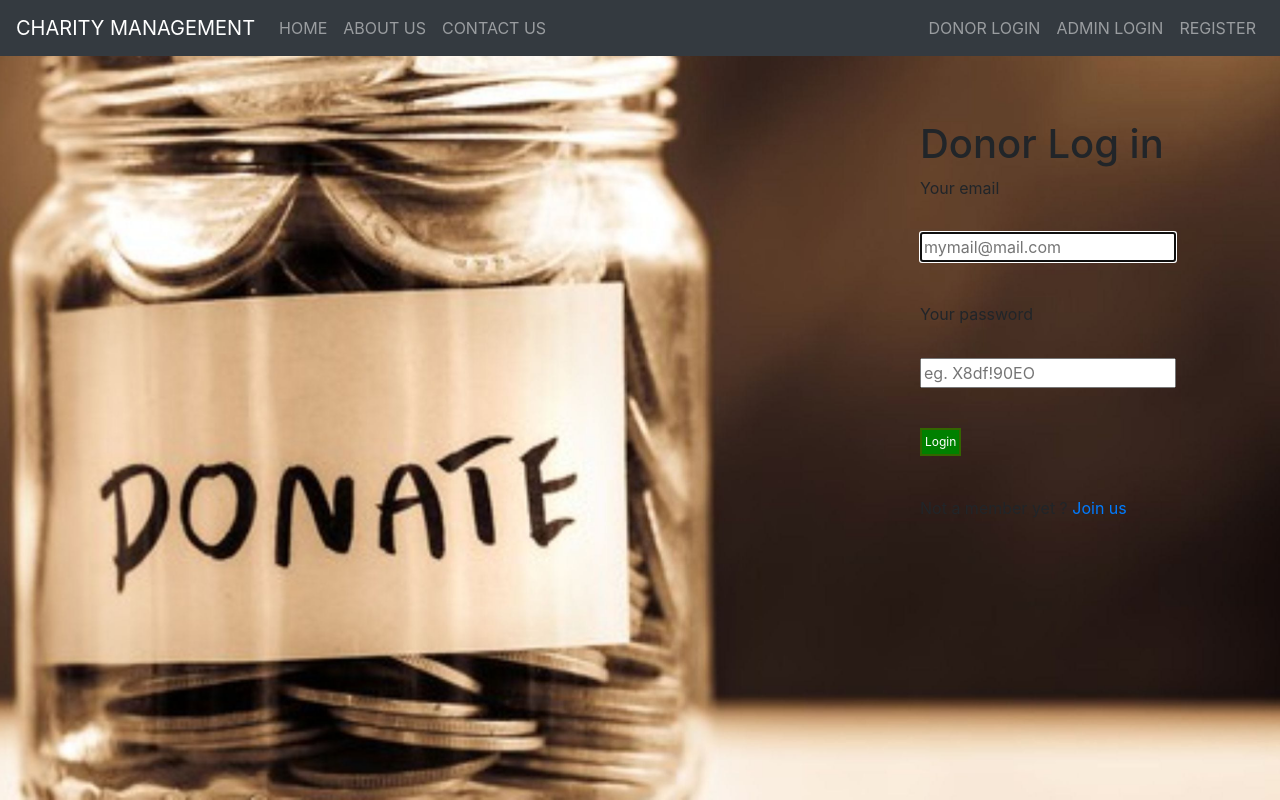
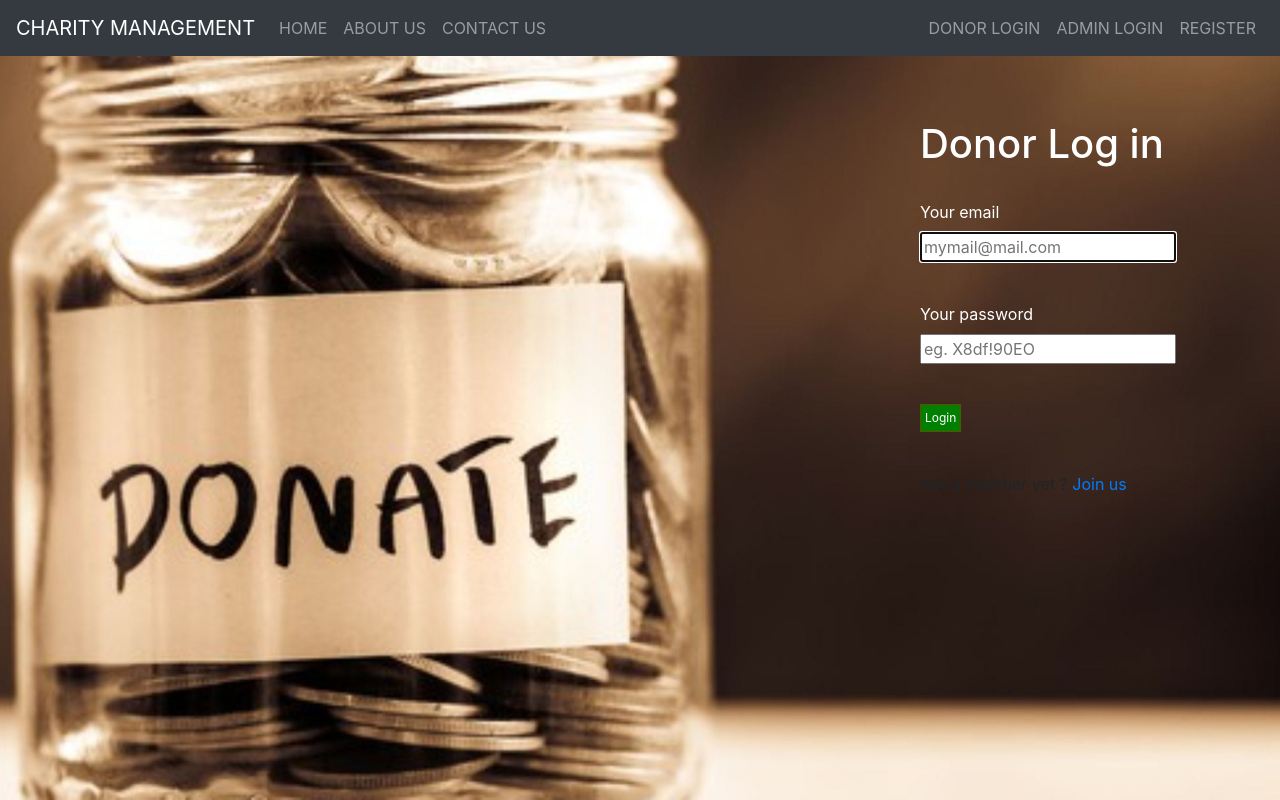
Before and after one commit to sf-fresher-batch-2020/charityapp-ui, a plain HTML site: page donorlogin.html in a window 1280 px wide. Drawn offline with nearby package versions, Linux system fonts and the light colour scheme.

Commit message:
Update donorlogin.html

```diff
--- a/donorlogin.html
+++ b/donorlogin.html
@@ -29,14 +29,14 @@
     </header>
     <main class="container-fluid">
         <form onsubmit="login()" autocomplete="off">
-        <h1>Donor Log in</h1>
+        <h1  style="color: White;">Donor Log in</h1><br>
         <p>
-            <label for="username" class="uname" data-icon="u" > Your email  </label><br><br>
+            <label for="username" class="uname" data-icon="u" style="color: White;"> Your email  </label><br>
             <input type= "email" name="mail" id="mail" placeholder="mymail@mail.com" required autofocus></br></br>
 
         </p>
         <p>
-            <label for="password" class="youpasswd" data-icon="p"> Your password </label> <br><br>
+            <label for="password" class="youpasswd" data-icon="p"  style="color: White;"> Your password </label> <br>
             <input type="password" name="pass" id="pass" placeholder="eg. X8df!90EO"  required> </br></br>
 
         </p>
```
